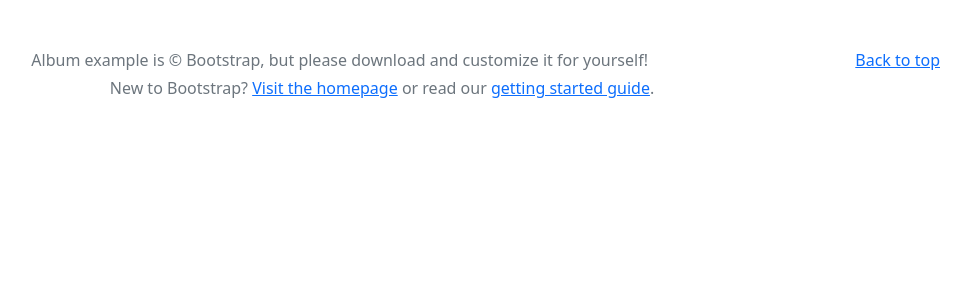
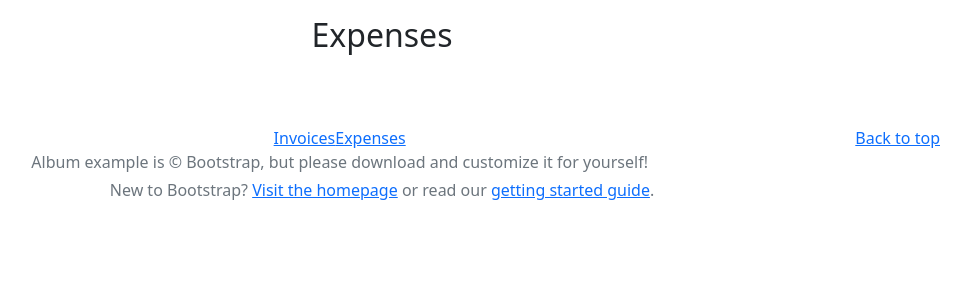
Before and after one commit to pedrocatre/asmr-waves-frontend2, a React (Create React App) app: page /expenses in a window 1280 px wide. Shown: the top 300 px of the page, without its empty margins (258-1229 px from the left). Built offline with nearby package versions, Linux system fonts and the light colour scheme.

Commit message:
added working routes

```diff
--- a/package.json
+++ b/package.json
@@ -9,6 +9,7 @@
     "bootstrap": "^5.1.3",
     "react": "^18.0.0",
     "react-dom": "^18.0.0",
+    "react-router-dom": "^6.3.0",
     "react-scripts": "5.0.0",
     "reactstrap": "^9.0.1",
     "sass": "^1.49.11",
--- a/src/App.js
+++ b/src/App.js
@@ -1,16 +1,32 @@
 import logo from './logo.svg';
 import './App.css';
+import {
+    BrowserRouter,
+    Routes,
+    Route,
+} from "react-router-dom";
+import Expenses from "./routes/expenses";
+import Invoices from "./routes/invoices";
+import { Link } from "react-router-dom";
 
 function App() {
     return (
         <div className="App">
             <main>
-
+                <Routes>
+                    {/*<Route path="/" element={<App />} />*/}
+                    <Route path="expenses" element={<Expenses />} />
+                    <Route path="invoices" element={<Invoices />} />
+                </Routes>
             </main>
 
 
             <footer className="text-muted py-5">
                 <div className="container">
+
+                    <Link to="/invoices">Invoices</Link>
+                    <Link to="/expenses">Expenses</Link>
+
                     <p className="float-end mb-1">
                         <a href="#">Back to top</a>
                     </p>
--- a/src/index.js
+++ b/src/index.js
@@ -4,12 +4,15 @@
 import App from './App';
 import reportWebVitals from './reportWebVitals';
 import 'bootstrap/dist/css/bootstrap.css';
+import { BrowserRouter } from "react-router-dom";
 
 ReactDOM.render(
-  <React.StrictMode>
-    <App />
-  </React.StrictMode>,
-  document.getElementById('root')
+    <React.StrictMode>
+        <BrowserRouter>
+            <App/>
+        </BrowserRouter>
+    </React.StrictMode>,
+    document.getElementById('root')
 );
 
 // If you want to start measuring performance in your app, pass a function
--- /dev/null
+++ b/src/routes/expenses.jsx
@@ -0,0 +1,7 @@
+export default function Expenses() {
+    return (
+        <main style={{ padding: "1rem 0" }}>
+            <h2>Expenses</h2>
+        </main>
+    );
+}
--- /dev/null
+++ b/src/routes/invoices.jsx
@@ -0,0 +1,7 @@
+export default function Invoices() {
+    return (
+        <main style={{ padding: "1rem 0" }}>
+            <h2>Invoices</h2>
+        </main>
+    );
+}
```
Also changed, not shown: 2 other files (tests, documents, lock files or other folders).
